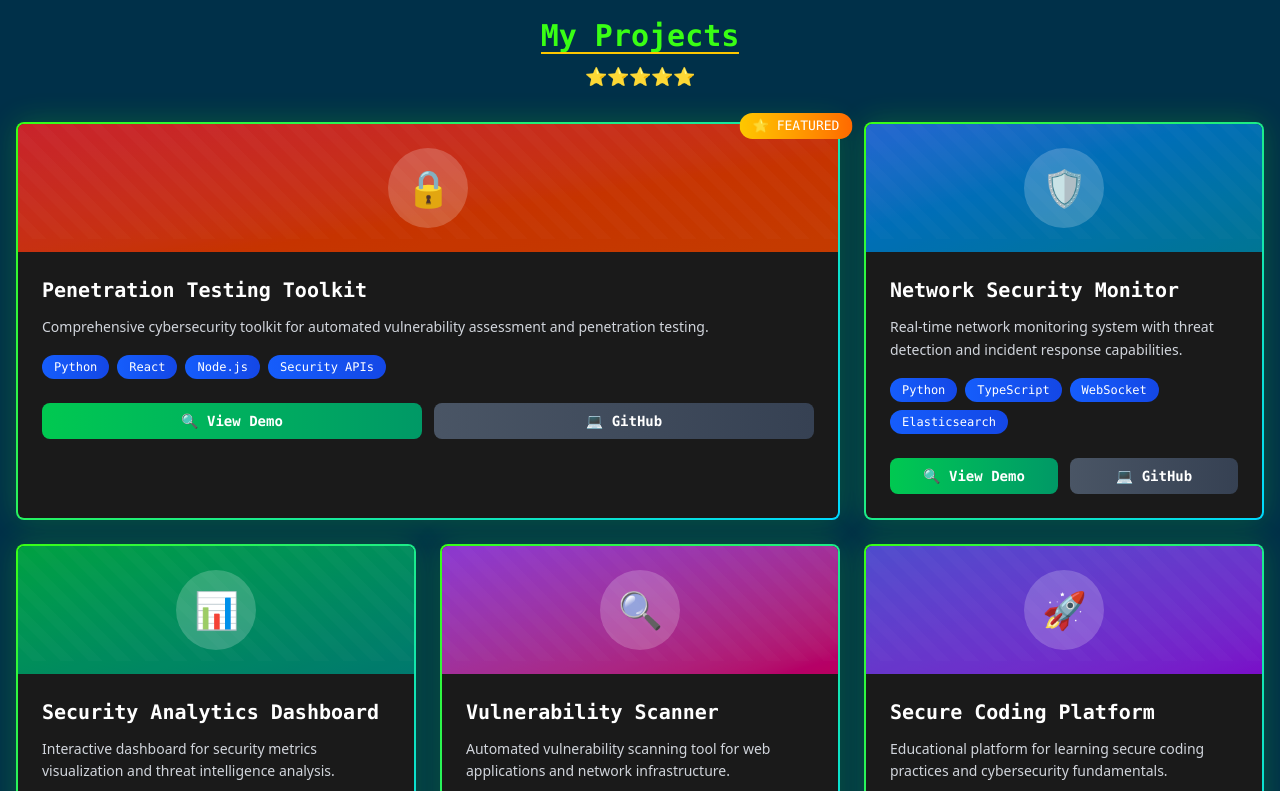
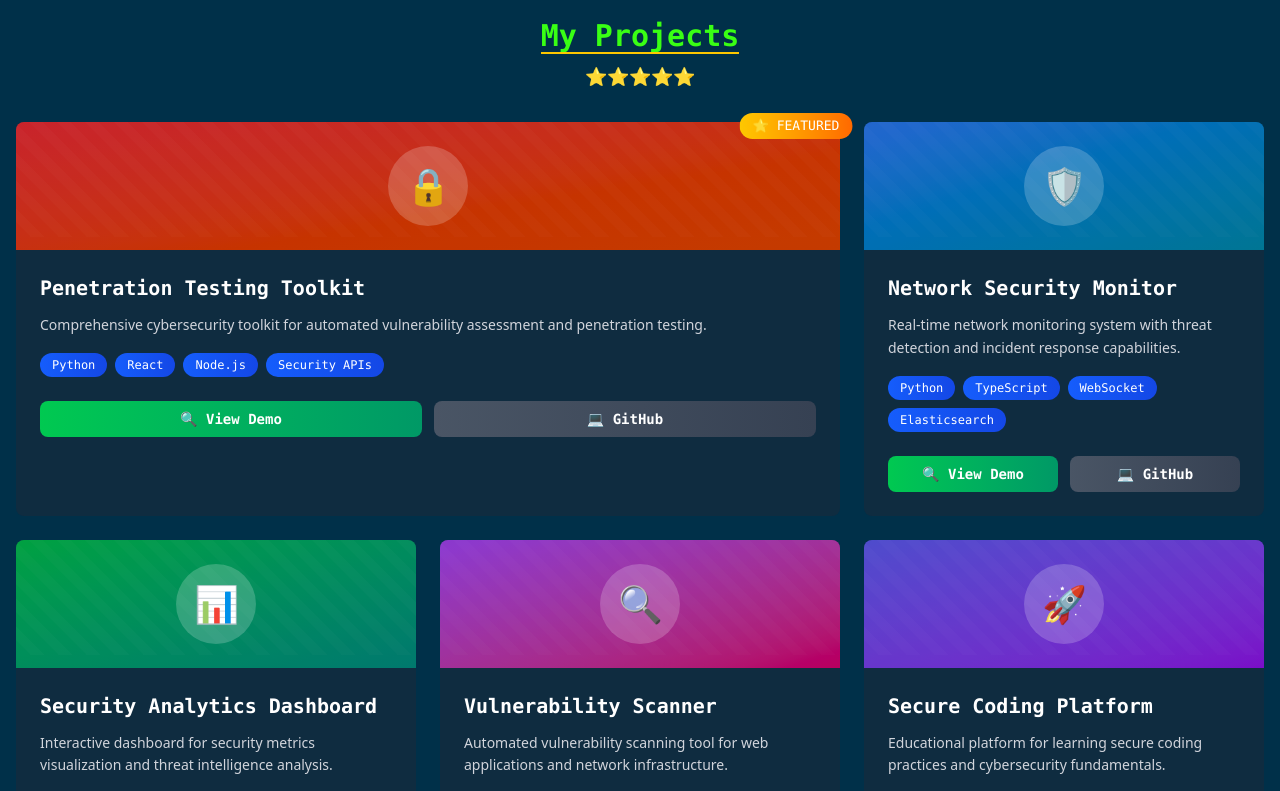
Before and after one commit to Anonimize4/mini-project-, a React (Vite) app: page / in a window 1280 px wide. Shown: the part 2200-2991 px from the top of the page. Built offline with nearby package versions, Linux system fonts and the light colour scheme.

Commit message:
removed  border

```diff
--- a/src/components/ProjectsSection.tsx
+++ b/src/components/ProjectsSection.tsx
@@ -85,7 +85,7 @@ const ProjectsSection = () => {
               </motion.div>
             )}
 
-            <div className="cyber-border rounded-lg overflow-hidden bg-gray-800/50 glow-effect h-full">
+            <div className="rounded-lg overflow-hidden bg-gray-800/50 h-full">
               {/* Project header with gradient background */}
               <div className={`h-32 bg-gradient-to-br ${project.gradient} flex items-center justify-center relative overflow-hidden`}>
                 <div className="absolute inset-0 bg-black/20"></div>
```
